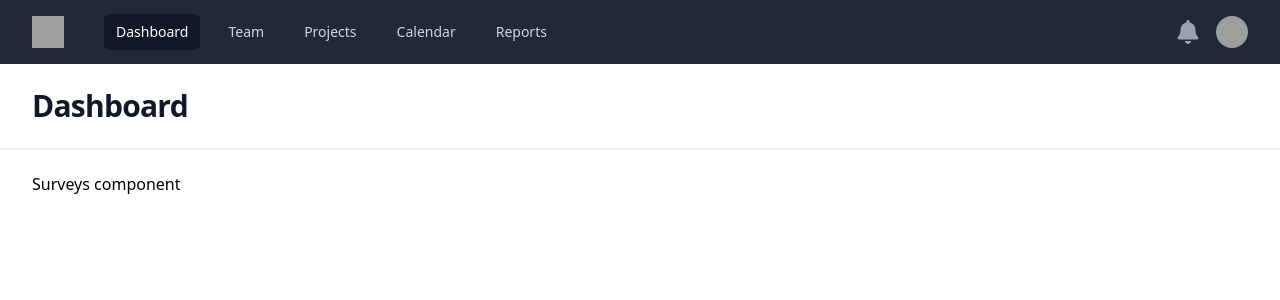
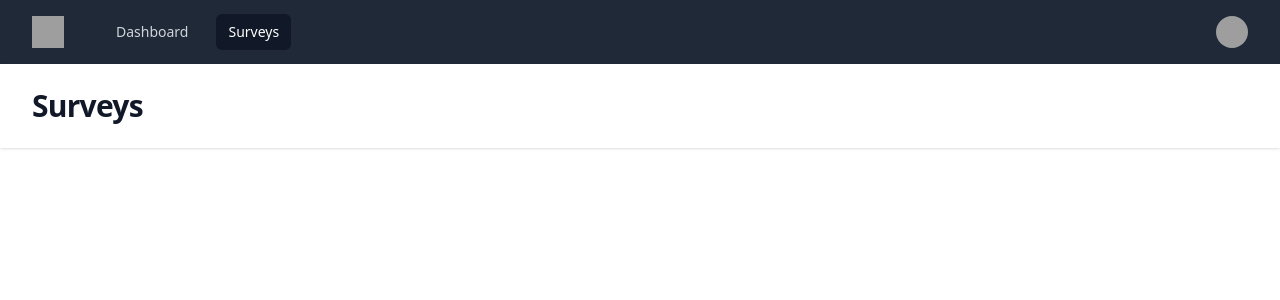
Before and after one commit to irvingzamora28/survey-genius, a React (Vite) app in the folder react/: page /surveys in a window 1280 px wide. Shown: the top 300 px of the page. Built offline with nearby package versions, Linux system fonts and the light colour scheme; grey boxes are pictures that could not be loaded.

Commit message:
Make Navbar functional, remove unused items Remove notification bell from Navbar Redirect dashboard route to /

```diff
--- a/react/src/components/DefaultLayout.tsx
+++ b/react/src/components/DefaultLayout.tsx
@@ -1,7 +1,7 @@
 import { Fragment } from 'react'
 import { Disclosure, Menu, Transition } from '@headlessui/react'
 import {FaBars, FaBell, FaTimes} from 'react-icons/fa'
-import { Outlet } from 'react-router-dom'
+import { NavLink, Outlet } from 'react-router-dom'
 
 const user = {
   name: 'Tom Cook',
@@ -10,15 +10,10 @@
     'https://images.unsplash.com/photo-1472099645785-5658abf4ff4e?ixlib=rb-1.2.1&ixid=eyJhcHBfaWQiOjEyMDd9&auto=format&fit=facearea&facepad=2&w=256&h=256&q=80',
 }
 const navigation = [
-  { name: 'Dashboard', href: '#', current: true },
-  { name: 'Team', href: '#', current: false },
-  { name: 'Projects', href: '#', current: false },
-  { name: 'Calendar', href: '#', current: false },
-  { name: 'Reports', href: '#', current: false },
+  { name: 'Dashboard', to: '/', current: true },
+  { name: 'Surveys', to: '/surveys', current: false },
 ]
 const userNavigation = [
-  { name: 'Your Profile', href: '#' },
-  { name: 'Settings', href: '#' },
   { name: 'Sign out', href: '#' },
 ]
 
@@ -54,19 +49,18 @@
                     <div className="hidden md:block">
                       <div className="ml-10 flex items-baseline space-x-4">
                         {navigation.map((item) => (
-                          <a
+                          <NavLink
                             key={item.name}
-                            href={item.href}
-                            className={classNames(
-                              item.current
+                            to={item.to}
+                            className={({isActive}) => classNames(
+                              isActive
                                 ? 'bg-gray-900 text-white'
                                 : 'text-gray-300 hover:bg-gray-700 hover:text-white',
                               'rounded-md px-3 py-2 text-sm font-medium'
                             )}
-                            aria-current={item.current ? 'page' : undefined}
                           >
                             {item.name}
-                          </a>
+                          </NavLink>
                         ))}
                       </div>
                     </div>
@@ -78,7 +72,6 @@
                         className="rounded-full bg-gray-800 p-1 text-gray-400 hover:text-white focus:outline-none focus:ring-2 focus:ring-white focus:ring-offset-2 focus:ring-offset-gray-800"
                       >
                         <span className="sr-only">View notifications</span>
-                        <FaBell className="h-6 w-6" aria-hidden="true" />
                       </button>
 
                       {/* Profile dropdown */}
@@ -136,18 +129,16 @@
               <Disclosure.Panel className="md:hidden">
                 <div className="space-y-1 px-2 pt-2 pb-3 sm:px-3">
                   {navigation.map((item) => (
-                    <Disclosure.Button
+                    <NavLink
                       key={item.name}
-                      as="a"
-                      href={item.href}
-                      className={classNames(
-                        item.current ? 'bg-gray-900 text-white' : 'text-gray-300 hover:bg-gray-700 hover:text-white',
+                      to={item.to}
+                      className={({isActive}) => classNames(
+                        isActive ? 'bg-gray-900 text-white' : 'text-gray-300 hover:bg-gray-700 hover:text-white',
                         'block rounded-md px-3 py-2 text-base font-medium'
                       )}
-                      aria-current={item.current ? 'page' : undefined}
                     >
                       {item.name}
-                    </Disclosure.Button>
+                    </NavLink>
                   ))}
                 </div>
                 <div className="border-t border-gray-700 pt-4 pb-3">
@@ -164,7 +155,6 @@
                       className="ml-auto flex-shrink-0 rounded-full bg-gray-800 p-1 text-gray-400 hover:text-white focus:outline-none focus:ring-2 focus:ring-white focus:ring-offset-2 focus:ring-offset-gray-800"
                     >
                       <span className="sr-only">View notifications</span>
-                      <FaBell className="h-6 w-6" aria-hidden="true" />
                     </button>
                   </div>
                   <div className="mt-3 space-y-1 px-2">
@@ -185,14 +175,7 @@
           )}
         </Disclosure>
 
-        <header className="bg-white shadow">
-          <div className="mx-auto max-w-7xl py-6 px-4 sm:px-6 lg:px-8">
-            <h1 className="text-3xl font-bold tracking-tight text-gray-900">Dashboard</h1>
-          </div>
-        </header>
-        <main>
-          <div className="mx-auto max-w-7xl py-6 sm:px-6 lg:px-8"><Outlet /></div>
-        </main>
+        <Outlet />
       </div>
     </>
   )
--- a/react/src/views/Dashboard.tsx
+++ b/react/src/views/Dashboard.tsx
@@ -1,9 +1,20 @@
-import React from 'react'
+import React from "react";
 
 const Dashboard: React.FC<{}> = () => {
-  return (
-    <div>Dashboard</div>
-  )
-}
+    return (
+        <>
+            <header className="bg-white shadow">
+                <div className="mx-auto max-w-7xl py-6 px-4 sm:px-6 lg:px-8">
+                    <h1 className="text-3xl font-bold tracking-tight text-gray-900">
+                        Dashboard
+                    </h1>
+                </div>
+            </header>
+            <main>
+                <div className="mx-auto max-w-7xl py-6 sm:px-6 lg:px-8"></div>
+            </main>
+        </>
+    );
+};
 
-export default Dashboard
+export default Dashboard;
--- a/react/src/views/Surveys.tsx
+++ b/react/src/views/Surveys.tsx
@@ -1,7 +1,20 @@
-import React from 'react';
+import React from "react";
 
 const Surveys: React.FC<{}> = () => {
-    return (<div>Surveys component</div>);
+    return (
+        <>
+            <header className="bg-white shadow">
+                <div className="mx-auto max-w-7xl py-6 px-4 sm:px-6 lg:px-8">
+                    <h1 className="text-3xl font-bold tracking-tight text-gray-900">
+                        Surveys
+                    </h1>
+                </div>
+            </header>
+            <main>
+                <div className="mx-auto max-w-7xl py-6 sm:px-6 lg:px-8"></div>
+            </main>
+        </>
+    );
 };
 
 export default Surveys;
```
Also changed, not shown: react/src/router.tsx (+6 -1 lines).
